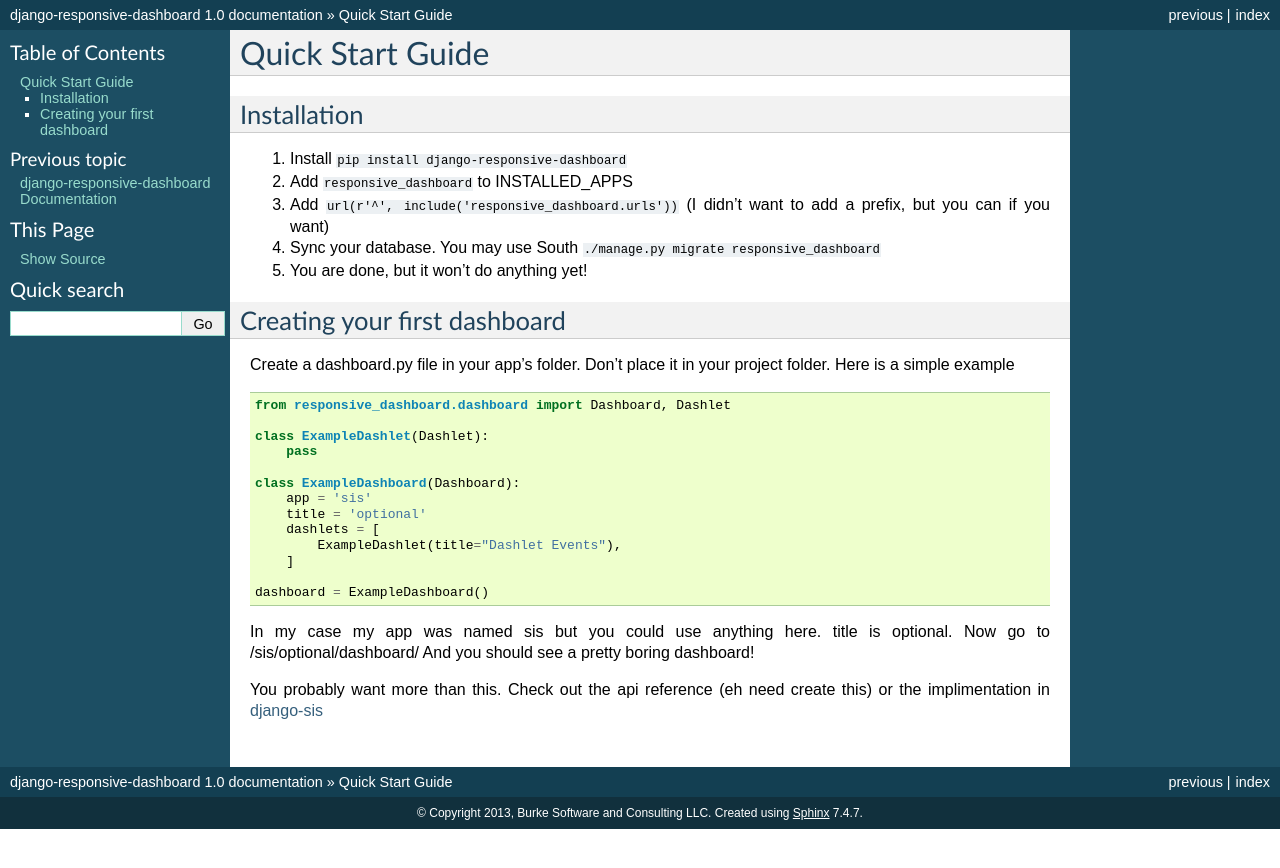
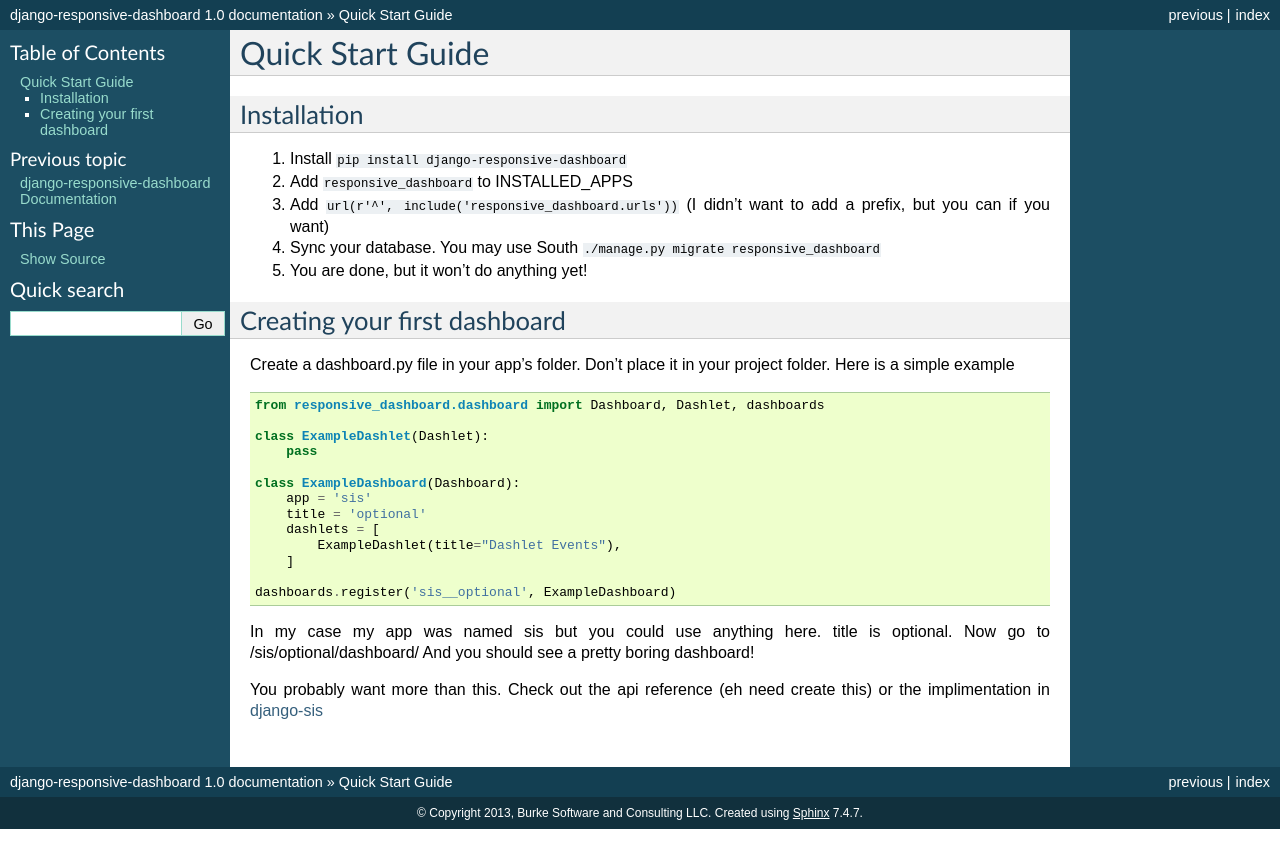
Before and after one commit to burke-software/django-responsive-dashboard, a Sphinx documentation site: the page built from docs/quickstart.rst, in a window 1280 px wide. Shown: the top 868 px of the page. Built offline with Sphinx 7.4.7, drawn with Linux system fonts in a browser that asks for light colours.

Commit message:
Update quickstart.rst

```diff
--- a/docs/quickstart.rst
+++ b/docs/quickstart.rst
@@ -17,7 +17,7 @@
 
 Create a dashboard.py file in your app's folder. Don't place it in your project folder. Here is a simple example ::
 
-    from responsive_dashboard.dashboard import Dashboard, Dashlet
+    from responsive_dashboard.dashboard import Dashboard, Dashlet, dashboards
 
     class ExampleDashlet(Dashlet):
         pass
@@ -29,7 +29,7 @@
             ExampleDashlet(title="Dashlet Events"),
         ]
 
-    dashboard = ExampleDashboard()
+    dashboards.register('sis__optional', ExampleDashboard)
 
 In my case my app was named sis but you could use anything here. title is optional.
 Now go to /sis/optional/dashboard/ And you should see a pretty boring dashboard!
```
